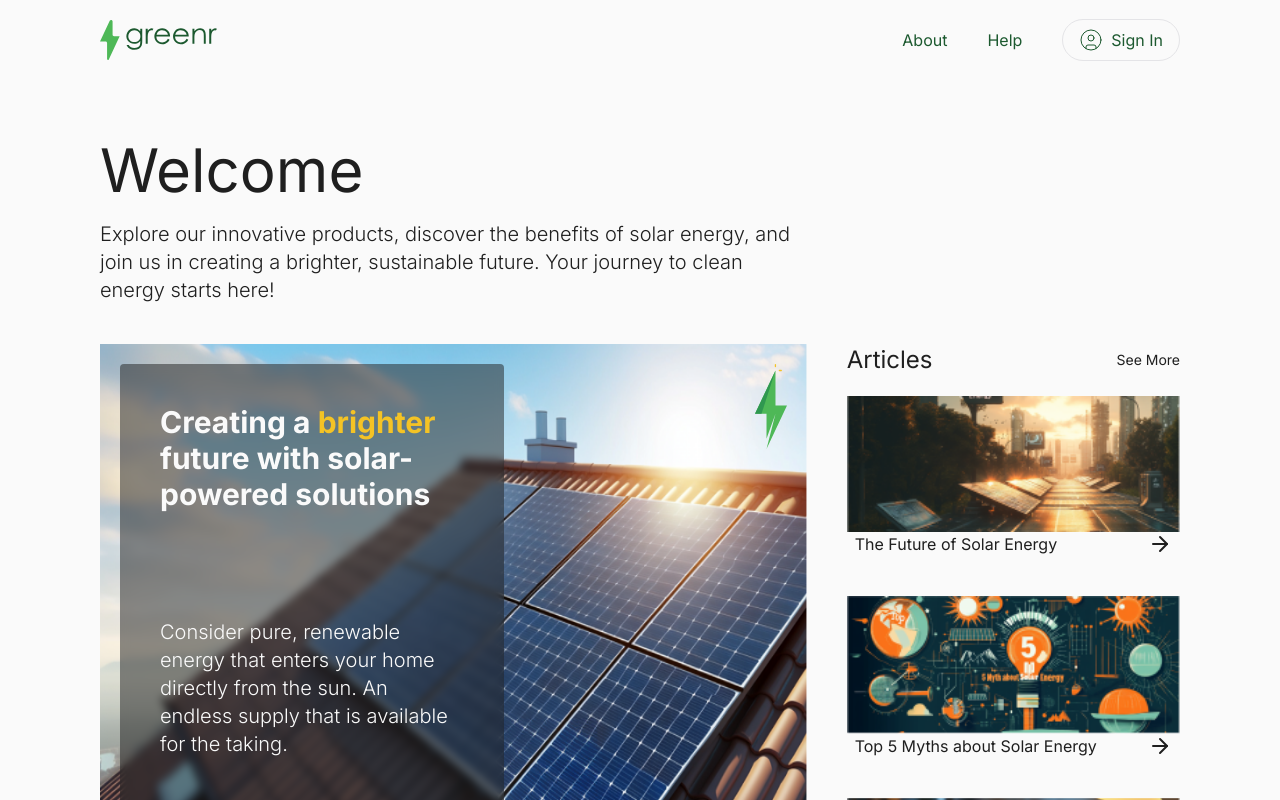
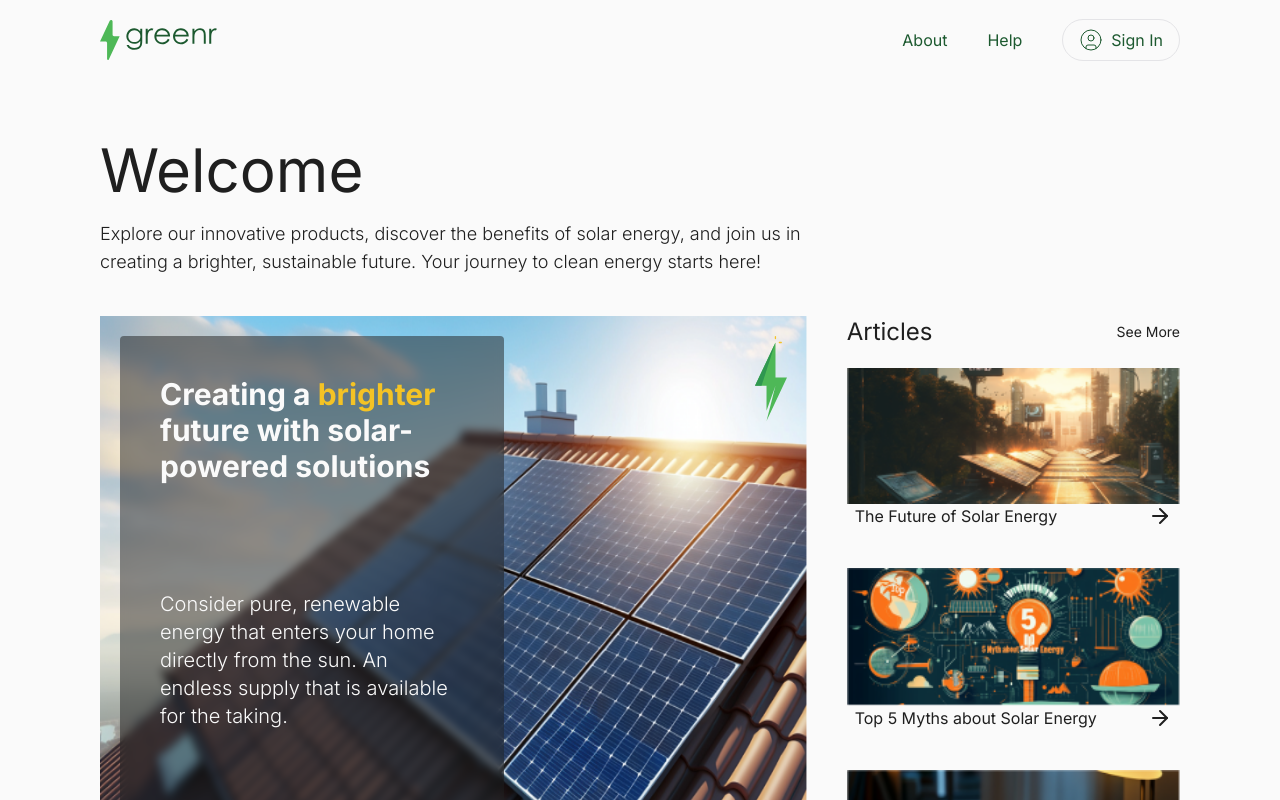
Before and after one commit to Project381-GAS-2024-Team-1/greenr, a Next.js app in the folder web-app/: page / in a window 1280 px wide. Shown: the top 800 px of the page. Built offline with nearby package versions, Linux system fonts and the light colour scheme.

Commit message:
refactor: Change heading text side
Example commit

```diff
--- a/web-app/src/app/page.tsx
+++ b/web-app/src/app/page.tsx
@@ -34,7 +34,7 @@ export default function Page() {
       <main className="grid grid-cols-3 flex-col gap-10">
         <div className="flex flex-col gap-5 col-span-2">
           <h1 className="text-6xl">Welcome</h1>
-          <p className="font-light text-xl">
+          <p className="font-light text-lg">
             Explore our innovative products, discover the benefits of solar
             energy, and join us in creating a brighter, sustainable future. Your
             journey to clean energy starts here!
```
